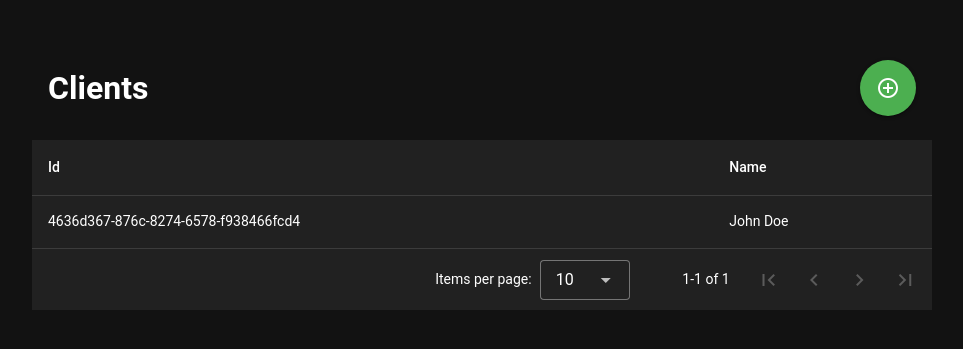
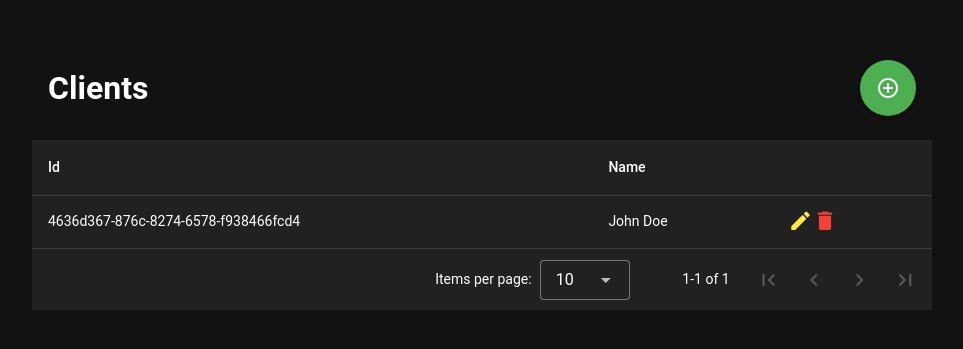
Before and after one commit to JuanCursino/Void, a Vue app in the folder lab3/atividade2/: page / in a window 1280 px wide. Shown: the part 227-576 px from the top of the page, without its empty margins (158-1121 px from the left). Built offline with nearby package versions, Linux system fonts and the light colour scheme; no server answers.

Commit message:
Add edit and delete functionality

```diff
--- a/lab3/atividade2/src/components/Clients.vue
+++ b/lab3/atividade2/src/components/Clients.vue
@@ -10,7 +10,24 @@
       <v-btn class="ma-2" icon="mdi-plus-circle-outline" color="green" size="large" @click="createClient"></v-btn>
     </v-container>
 
-    <v-data-table :items="clients" @click:row="editClient" />
+    <v-data-table :items="clients" :headers="headers">
+      <template v-slot:item.actions="{ item }">
+        <v-icon
+          size="large"
+          color="yellow"
+          @click="editClient(item)"
+        >
+          mdi-pencil
+        </v-icon>
+        <v-icon
+          size="large"
+          color="red"
+          @click="deleteClient(item)"
+        >
+          mdi-delete
+        </v-icon>
+      </template>
+    </v-data-table>
 
     <v-dialog v-model="clientDialog">
       <v-card>
@@ -23,6 +40,19 @@
           <v-spacer></v-spacer>
           <v-btn color="primary" text @click="clientDialog = false">Cancel</v-btn>
           <v-btn color="success" text @click="saveClient">Save</v-btn>
+        </v-card-actions>
+      </v-card>
+    </v-dialog>
+
+    <v-dialog v-model="clientDeleteDialog" max-width="500px">
+      <v-card>
+        <v-card-title class="text-h5 card">Are you sure that you want to delete
+          <span class="text-red text--darken-2">{{ this.client.name }}</span>?
+        </v-card-title>
+        <v-card-actions>
+          <v-spacer></v-spacer>
+          <v-btn color="primary" variant="text" @click="clientDeleteDialog = false">Cancel</v-btn>
+          <v-btn color="red" variant="text" @click="removeClient">Delete</v-btn>
         </v-card-actions>
       </v-card>
     </v-dialog>
@@ -47,7 +77,13 @@ export default {
         }
       ],
       clientDialog: false,
-      isUpdateMode: false
+      clientDeleteDialog: false,
+      isUpdateMode: false,
+      headers: [
+        {title: "Id", key: "id"},
+        {title: "Name", key: "name"},
+        {title: "", key: "actions"}
+      ]
     };
   },
   watch: {
@@ -56,6 +92,12 @@ export default {
       {
         this.resetClient()
         this.isUpdateMode = false
+      }
+    },
+    clientDeleteDialog() {
+      if (!this.clientDeleteDialog)
+      {
+        this.resetClient()
       }
     }
   },
@@ -73,9 +115,9 @@ export default {
         console.error(`Error on getting all clients (${e})`)
       }
     },
-    editClient(event)
+    editClient(client)
     {
-      this.clientIdx = Array.from(event.target.closest('tr').parentNode.children).indexOf(event.target.closest('tr'))
+      this.clientIdx = this.clients.indexOf(client)
       this.client = this.clients[this.clientIdx]
       this.isUpdateMode = true
       this.clientDialog = true
@@ -108,8 +150,30 @@ export default {
     createClient()
     {
       this.clientDialog = true
+    },
+    deleteClient(client)
+    {
+      this.clientIdx = this.clients.indexOf(client)
+      this.client = client
+      this.clientDeleteDialog = true
+    },
+    async removeClient()
+    {
+      try {
+        const response = await axios.delete(`http://localhost:8080/clients/${this.client.id}`)
+        this.clients.splice(this.clientIdx, 1)
+        this.clientDeleteDialog = false
+      } catch (e) {
+        console.error(`Failed to delete client (${e})`)
+      }
     }
   }
 }
 
 </script>
+
+<style scoped>
+.card {
+  white-space: normal;
+}
+</style>
```
